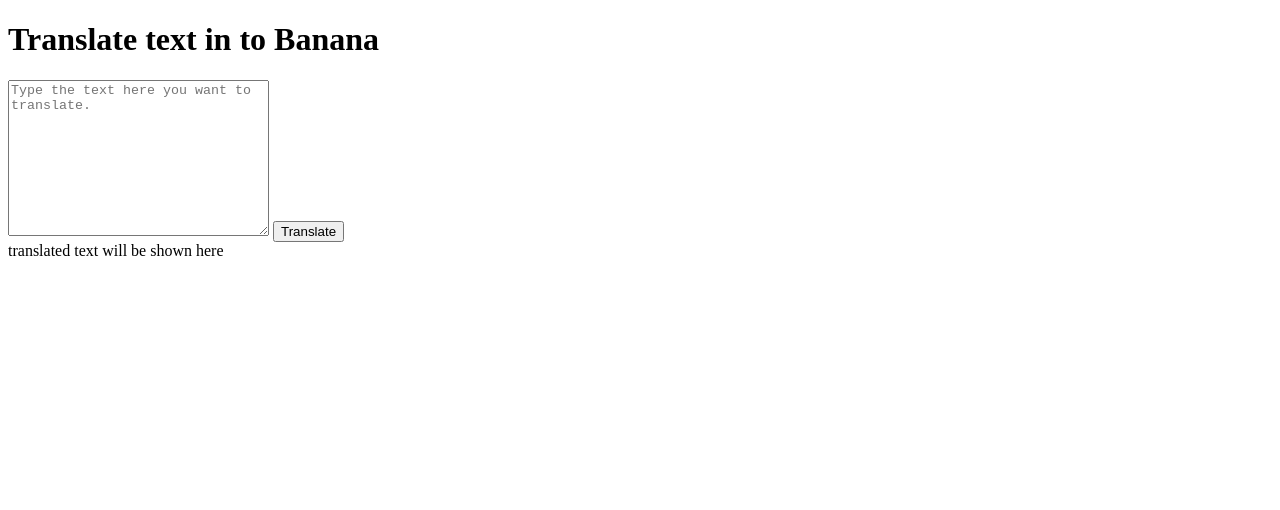
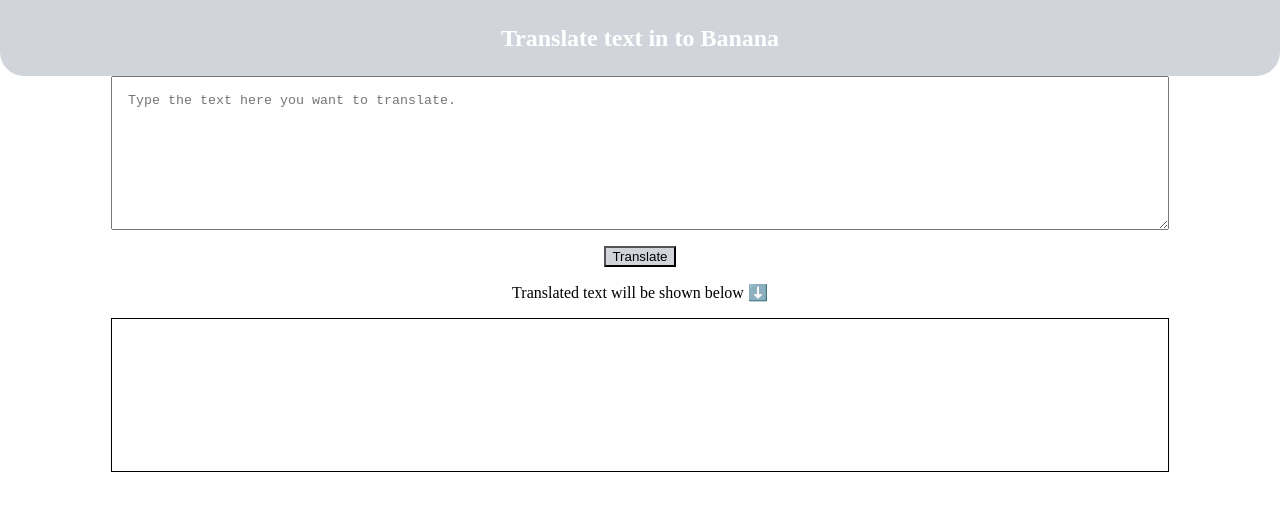
Before and after one commit to sarthak1209/Translate-Text, a plain HTML site: page index.html in a window 1280 px wide. Drawn offline with Linux system fonts and the light colour scheme.

Commit message:
add: nav style

```diff
--- a/index.html
+++ b/index.html
@@ -1,21 +1,83 @@
 <!Doctype html>
 <html>
+
 <head>
     <title>
         Translate | Banana
     </title>
+    <style>
+
+        :root{
+          --grey-color : #D1D5DB;
+        }
+        body{
+            margin: 0rem;
+        }
+        #output-section {
+
+            border: 1px black solid;
+            width: 80%;
+            height: 15vh;
+            margin: auto;
+            padding: 1rem;
+            /* margin-top: 0rem; */
+
+        }
+
+        #btn-translate {
+            margin: auto;
+            text-align: center;
+            background-color:#D1D5DB;
+        }
+
+        #txt-input {
+            display: block;
+            width: 80%;
+            height: 15vh;
+            margin: auto;
+            padding: 1rem;
+
+        }
+        .btn{
+            text-align: center;
+            margin: 1rem;
+        }
+        h1{
+
+            text-align: center;
+        }
+        .navigation {
+    background-color: var(--grey-color);
+    color: white;
+    padding: .3rem;
+    border-bottom-left-radius: 1.5rem;
+    border-bottom-right-radius: 1.5rem;
+}
+    </style>
 </head>
 
 <body>
+    <nav class="navigation" >
+        <h1 >Translate text in to Banana</h1>
+    </nav>
 
-        <h1>Translate text in to Banana</h1>
 
-        <textarea name="" id="txt-input" cols="30" rows="10" placeholder="Type the text here you want to translate."></textarea>
 
+    <textarea name="" id="txt-input" cols="40" rows="7"
+        placeholder="Type the text here you want to translate."></textarea>
+
+        <div class="btn">
             <button id="btn-translate">Translate</button>
+        </div>
 
-        <div id="output-section"> translated text will be shown here</div>
+    <div  style="text-align: center; margin: 1rem;"> Translated text will be shown below ⬇️</div>
+
+    <div id="output-section"></div>
+    <footer>
+
+    </footer>
 </body>
 
 <script src="app.js" type="text/javascript"></script>
+
 </html>
```
Lines whose indentation alone changed are shown as unchanged.
